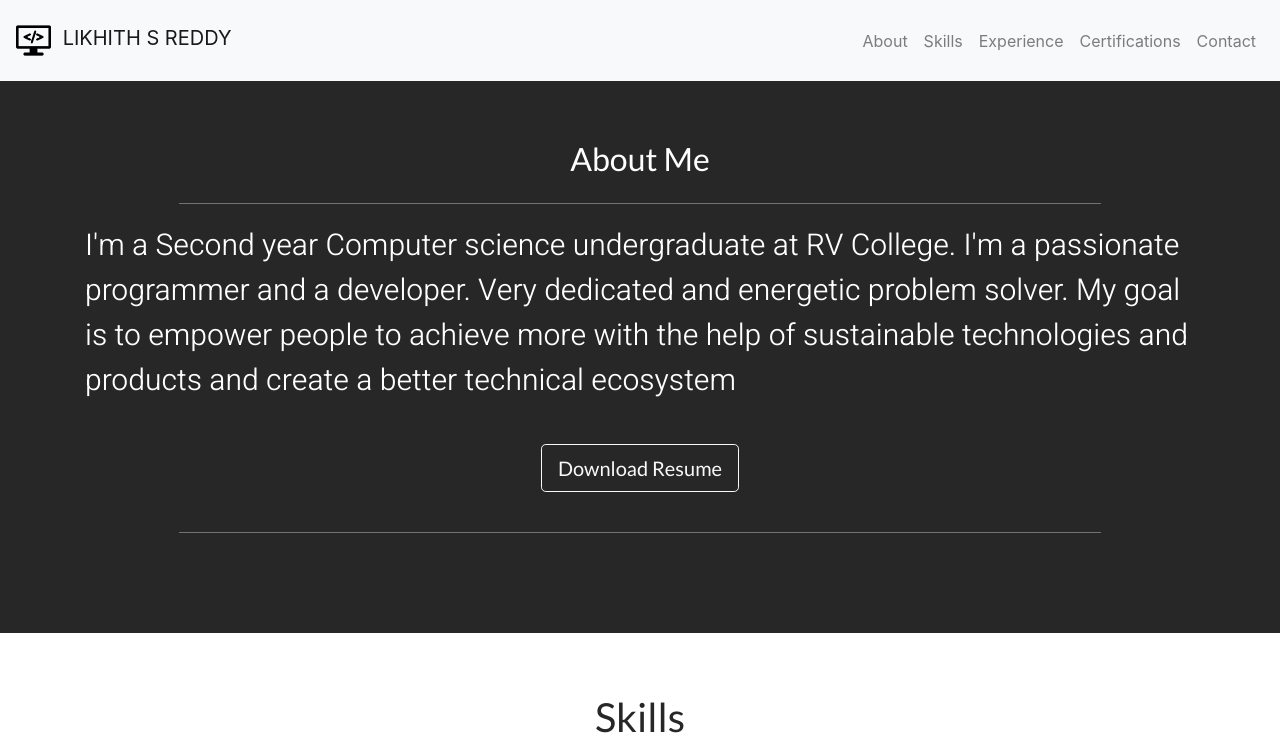
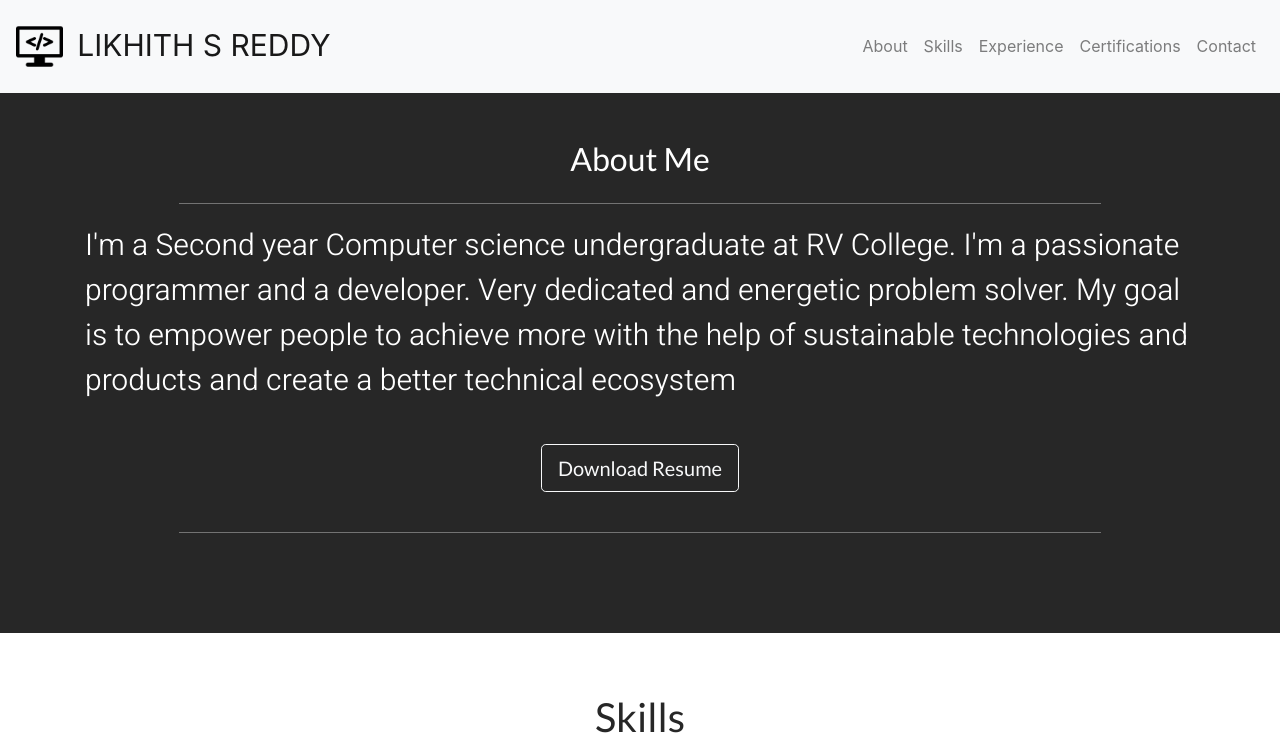
Before and after one commit to imlsr/CV-Web, a plain HTML site: page index.html in a window 1280 px wide. Shown: the top 746 px of the page. Drawn offline with nearby package versions, Linux system fonts and the light colour scheme; a web font is replaced by a local one.

Commit message:
Increased navbar size

```diff
--- a/css/styles.css
+++ b/css/styles.css
@@ -78,7 +78,15 @@ hr {
 
 }
 
+.navbar-brand{
+  font-size: 30px !important;
+}
 
+.navimage{
+  width: 6% !important;
+  height:  6% !important;
+  margin-right: 6px;
+}
 
 
 
```
